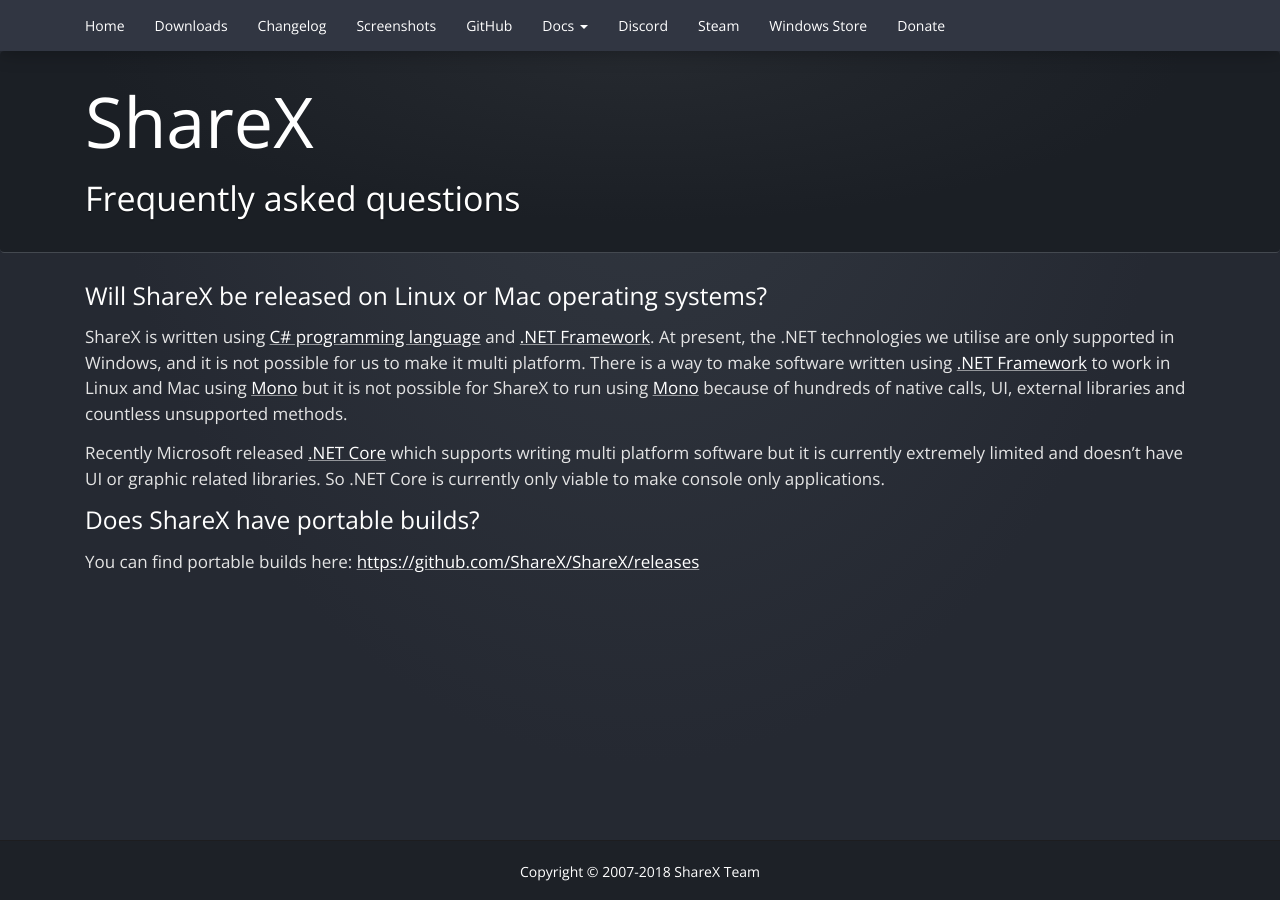
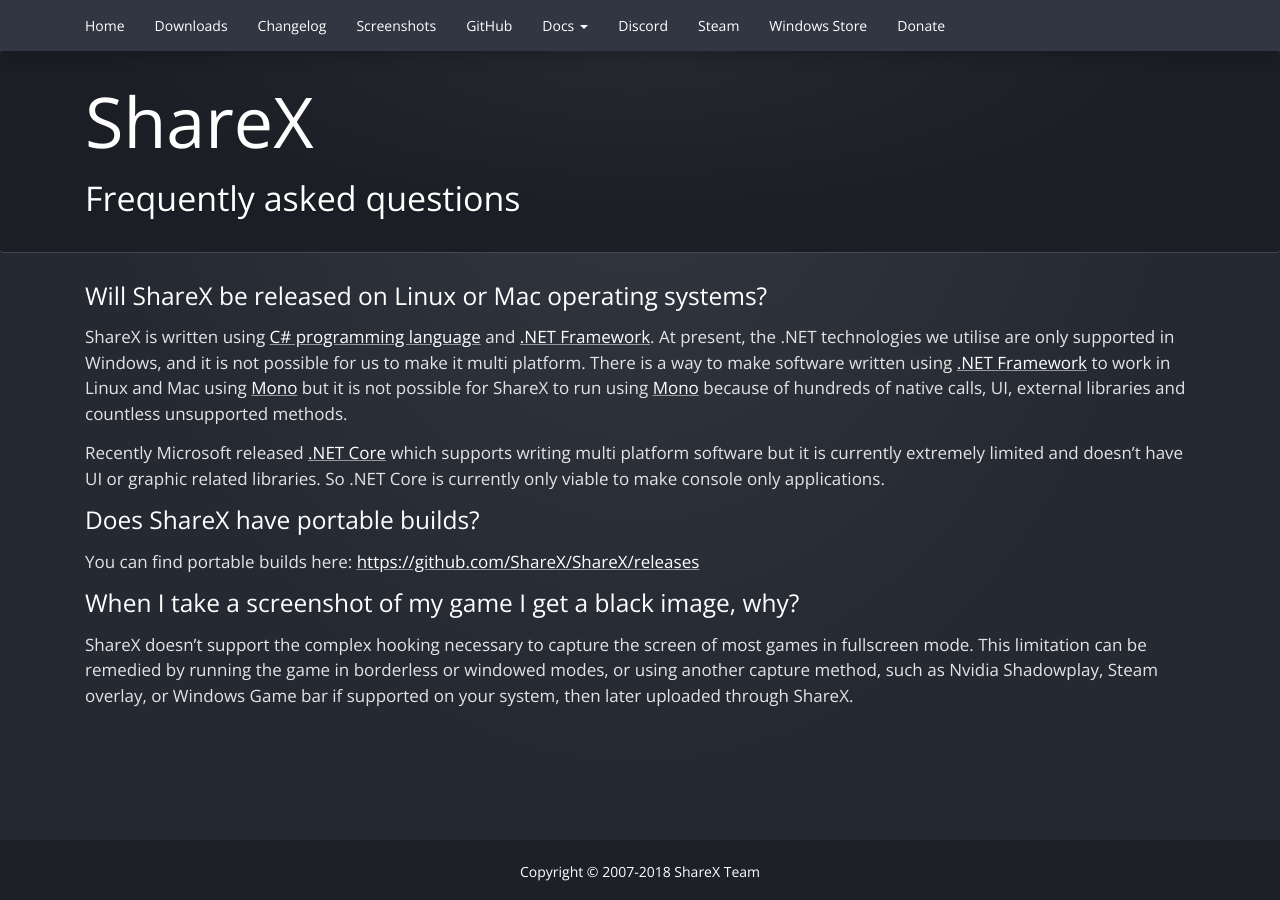
Before and after one commit to ShareX/sharex.github.io, a Jekyll site: the page built from docs/faq.md, in a window 1280 px wide. Built offline with Jekyll 4.4.1, drawn with Linux system fonts in a browser that asks for light colours; nearby versions of some CDN libraries.

Commit message:
Update faq Add section explaining black screen issue.

```diff
--- a/docs/faq.md
+++ b/docs/faq.md
@@ -12,3 +12,7 @@
 ### Does ShareX have portable builds?
 
 You can find portable builds here: [https://github.com/ShareX/ShareX/releases](https://github.com/ShareX/ShareX/releases)
+
+### When I take a screenshot of my game I get a black image, why?
+
+ShareX doesn't support the complex hooking necessary to capture the screen of most games in fullscreen mode. This limitation can be remedied by running the game in borderless or windowed modes, or using another capture method, such as Nvidia Shadowplay, Steam overlay, or Windows Game bar if supported on your system, then later uploaded through ShareX.
```
